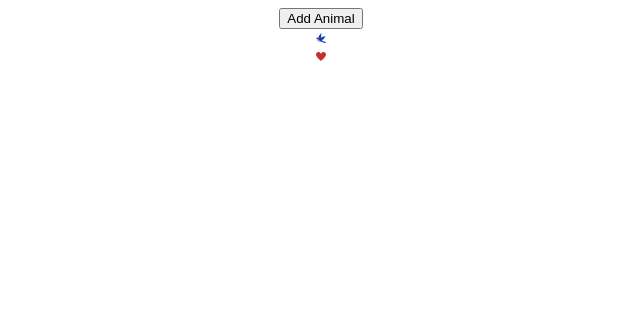
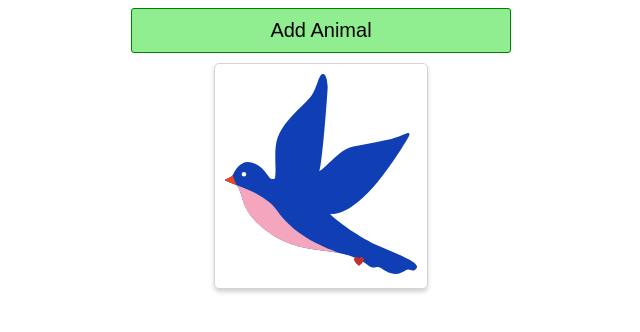
Before and after one commit to DevEwertonOliveira/modern-react-studies-animals, a React (Create React App) app: page / in a window 1280 px wide. Both pictures are taken after a click on the button "Add Animal". Shown: the top 332 px of the page, without its empty margins (319-959 px from the left). Built offline with nearby package versions, Linux system fonts and the light colour scheme.

Commit message:
finished with layout

```diff
--- a/src/AnimalShow.css
+++ b/src/AnimalShow.css
@@ -0,0 +1,18 @@
+.animal-show{
+  position:relative;
+  border:1px solid lightgrey;
+  padding: 10px;
+  border-radius:5px;
+  margin: 10px;
+  box-shadow: 0px 3px 4px lightgrey;
+}
+
+.animal{
+  height: 200px;
+}
+
+.heart{
+  position: absolute;
+  bottom: 10%;
+  right: 30%;
+}
--- a/src/AnimalShow.js
+++ b/src/AnimalShow.js
@@ -1,12 +1,12 @@
-import './AnimalShow.css'
-import { useState } from 'react'
-import bird from './svg/bird.svg'
-import cat from './svg/cat.svg'
-import cow from './svg/cow.svg'
-import dog from './svg/dog.svg'
-import gator from './svg/gator.svg'
-import heart from './svg/heart.svg'
-import horse from './svg/horse.svg'
+import "./AnimalShow.css";
+import { useState } from "react";
+import bird from "./svg/bird.svg";
+import cat from "./svg/cat.svg";
+import cow from "./svg/cow.svg";
+import dog from "./svg/dog.svg";
+import gator from "./svg/gator.svg";
+import heart from "./svg/heart.svg";
+import horse from "./svg/horse.svg";
 
 const svgMap = {
   bird,
@@ -14,25 +14,26 @@
   cow,
   dog,
   gator,
-  horse
-}
+  horse,
+};
 
+function AnimalShow({ type }) {
+  const [clicks, setClicks] = useState(0);
+  const handleClick = () => {
+    setClicks(clicks + 1);
+  };
 
-function AnimalShow({type}) {
-  const [clicks, setClicks] = useState(0)
-  const handleClick = () =>{
-    setClicks(clicks + 1)
-  }
-
-
-  return <div onClick={handleClick}>
-    <img alt="animal" src={svgMap[type]} />
-    <img
-    alt="heart"
-    src={heart}
-    style={{ width: 10 + 10 * clicks }}
-    />
-  </div>;
+  return (
+    <div className="animal-show" onClick={handleClick}>
+      <img className="animal" alt="animal" src={svgMap[type]} />
+      <img
+        className="heart"
+        alt="heart"
+        src={heart}
+        style={{ width: 10 + 10 * clicks }}
+      />
+    </div>
+  );
 }
 
 export default AnimalShow;
--- a/src/App.css
+++ b/src/App.css
@@ -3,3 +3,19 @@
     flex-direction: column;
     align-items: center;
 }
+
+button{
+    background-color:lightgreen;
+    border:1px solid green;
+    border-radius: 3px;
+    font-size: 20px;
+    padding: 10px;
+    width: 30%;
+}
+
+.animal-list{
+    display:flex;
+    flex-direction:row;
+    flex-wrap: wrap;
+    justify-content: center;
+}
--- a/src/App.js
+++ b/src/App.js
@@ -1,10 +1,9 @@
-import './App.css'
-import { useState } from 'react';
-import AnimalShow from './AnimalShow';
-
+import "./App.css";
+import { useState } from "react";
+import AnimalShow from "./AnimalShow";
 
 function getRandomAnimal() {
-  const animals = ['bird', 'cat', 'cow', 'dog', 'gator', 'horse'];
+  const animals = ["bird", "cat", "cow", "dog", "gator", "horse"];
 
   return animals[Math.floor(Math.random() * animals.length)];
 }
@@ -23,7 +22,7 @@
   return (
     <div className="app">
       <button onClick={handleClick}>Add Animal</button>
-      <div>{renderedAnimals}</div>
+      <div className="animal-list">{renderedAnimals}</div>
     </div>
   );
 }
```
